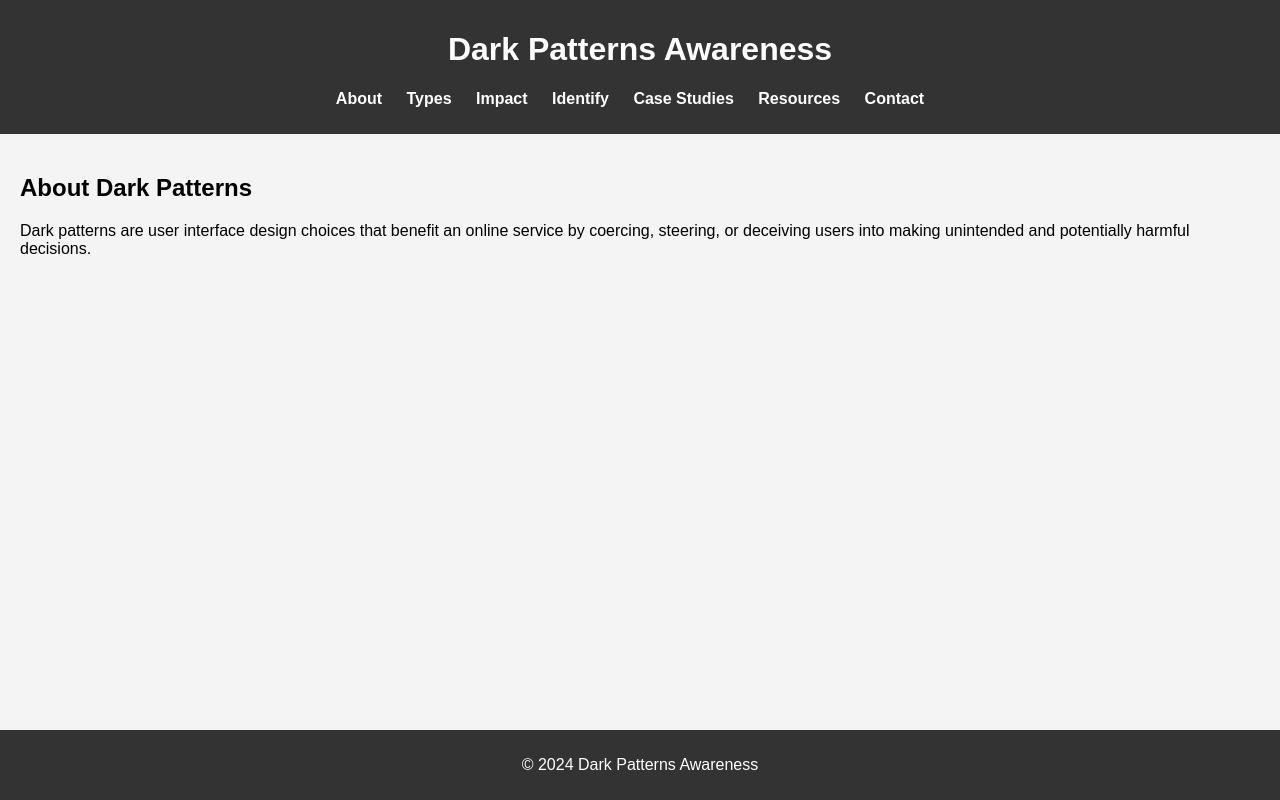
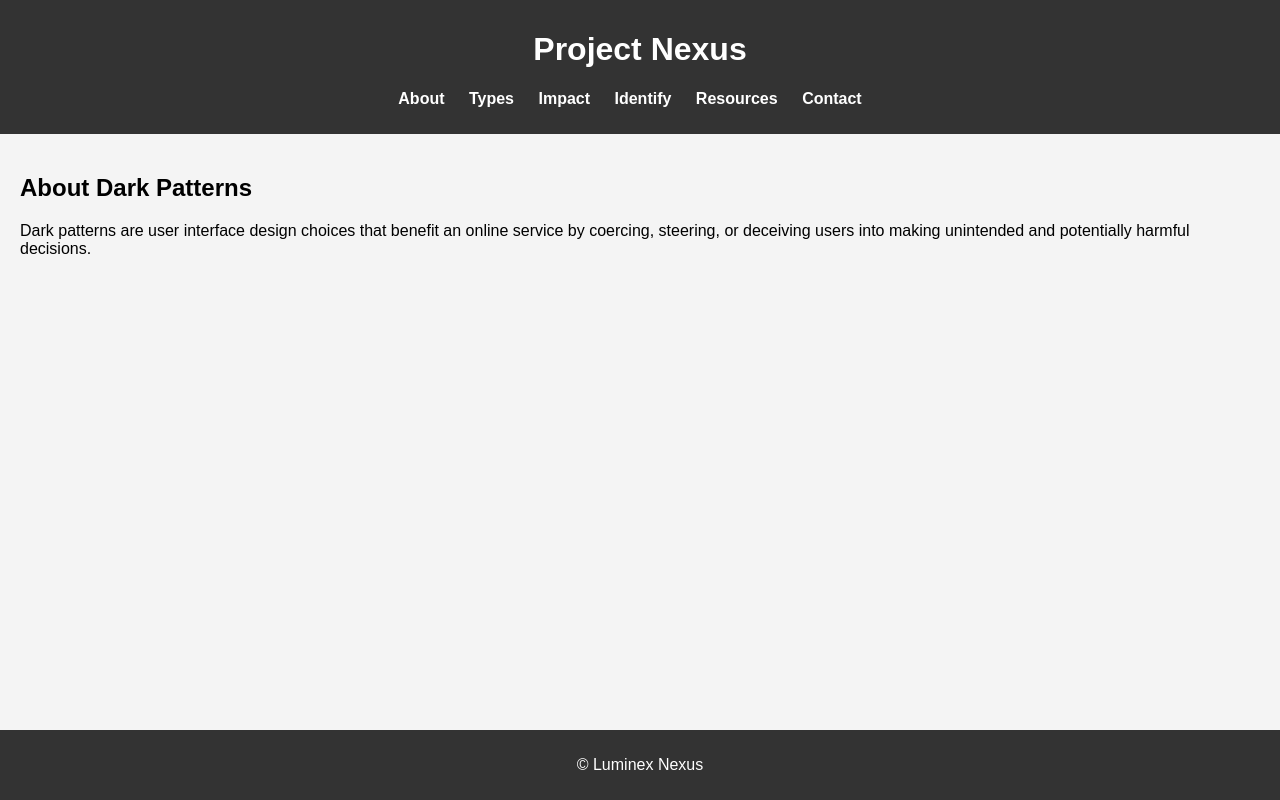
Before and after one commit to ZeonAnimations/pattern-website, a plain HTML site: page index.html in a window 1280 px wide. Drawn offline with Linux system fonts and the light colour scheme.

Commit message:
git commit

```diff
--- a/index.html
+++ b/index.html
@@ -8,14 +8,13 @@
 </head>
 <body>
   <header>
-    <h1>Dark Patterns Awareness</h1>
+    <h1>Project Nexus</h1>
     <nav>
       <ul>
         <li><a href="#about">About</a></li>
         <li><a href="#types">Types</a></li>
         <li><a href="#impact">Impact</a></li>
         <li><a href="#identify">Identify</a></li>
-        <li><a href="#case-studies">Case Studies</a></li>
         <li><a href="#resources">Resources</a></li>
         <li><a href="#contact">Contact</a></li>
       </ul>
@@ -27,7 +26,7 @@
   </section>
   <!-- Other sections -->
   <footer>
-    <p>&copy; 2024 Dark Patterns Awareness</p>
+    <p>&copy; Luminex Nexus</p>
   </footer>
   <script src="script.js"></script>
 </body>
```
